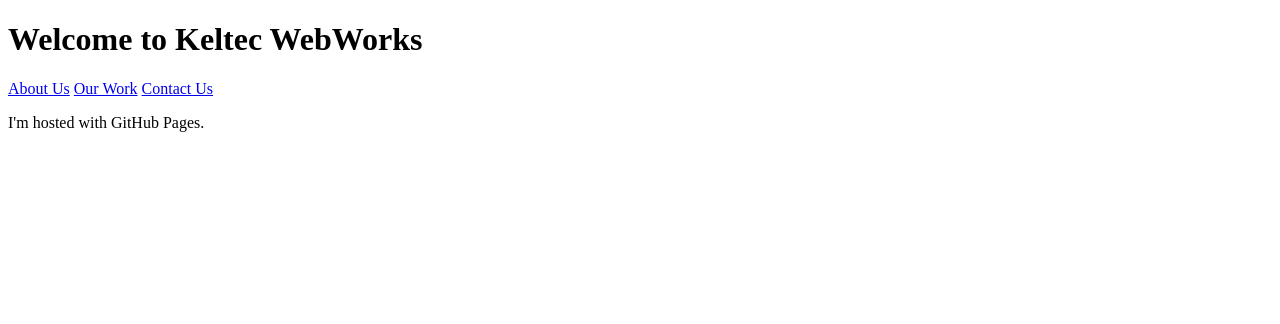
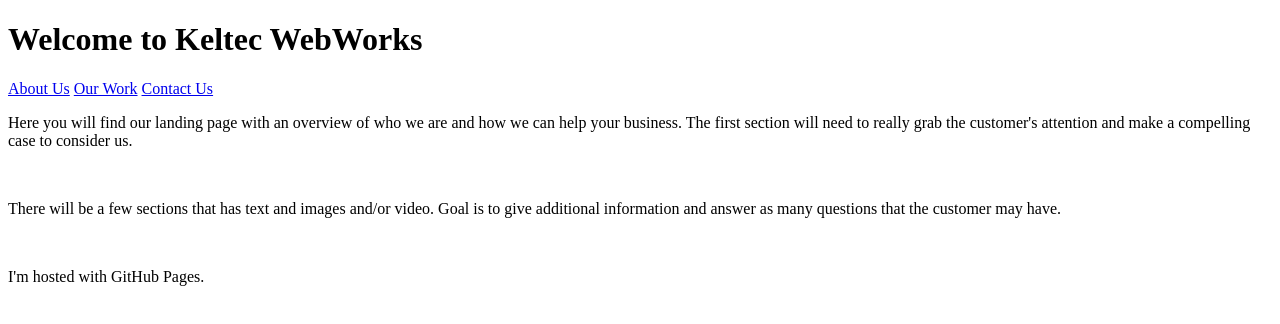
Before and after one commit to J-Kelt/J-Kelt.github.io, a plain HTML site: page index.html in a window 1280 px wide. Drawn offline with Linux system fonts and the light colour scheme.

Commit message:
More work on the body of webpages. Added some paragraph content.

```diff
--- a/index.html
+++ b/index.html
@@ -8,10 +8,15 @@
     </head>
     <body>
         <h1>Welcome to Keltec WebWorks</h1>
+        <!-- This needs to be an unordered list -->
         <a href="about.html">About Us</a>
         <a href="examples.html">Our Work</a>
         <a href="contact.html">Contact Us</a>
         <br>
+        <p>Here you will find our landing page with an overview of who we are and how we can help your business. The first section will need to really grab the customer's attention and make a compelling case to consider us.</p>
+        <br>
+        <p>There will be a few sections that has text and images and/or video. Goal is to give additional information and answer as many questions that the customer may have.</p>
+        <br>
         <p>I'm hosted with GitHub Pages.</p>
     </body>
 </html>
```
Also changed, not shown: about.html (+2 -0 lines), contact.html (+2 -0 lines), examples.html (+2 -0 lines).
